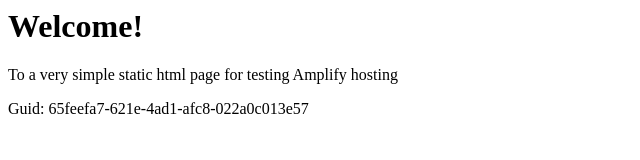
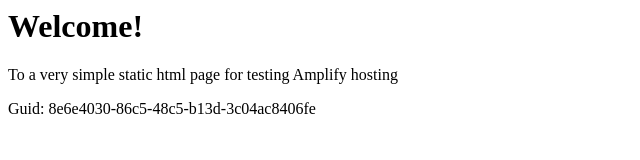
Before and after one commit to aws-aemilia-kix/Github-PR-Commit-Integration-Test-DoNotTouch-Gith-BKMSSQOA-v1-preprod-ap-northeast-3, a website: page src/index.html in a window 1280 px wide. Shown: the full height of the page, 0-640 px from the left. Drawn offline with Linux system fonts and the light colour scheme.

Commit message:
commit from integ tests

```diff
--- a/src/index.html
+++ b/src/index.html
@@ -12,6 +12,6 @@
 <body>
     <h1>Welcome!</h1>
     <p>To a very simple static html page for testing Amplify hosting</p>
-    <p>Guid: 65feefa7-621e-4ad1-afc8-022a0c013e57</p></body>
+    <p>Guid: 8e6e4030-86c5-48c5-b13d-3c04ac8406fe</p></body>
 
 </html>
```
